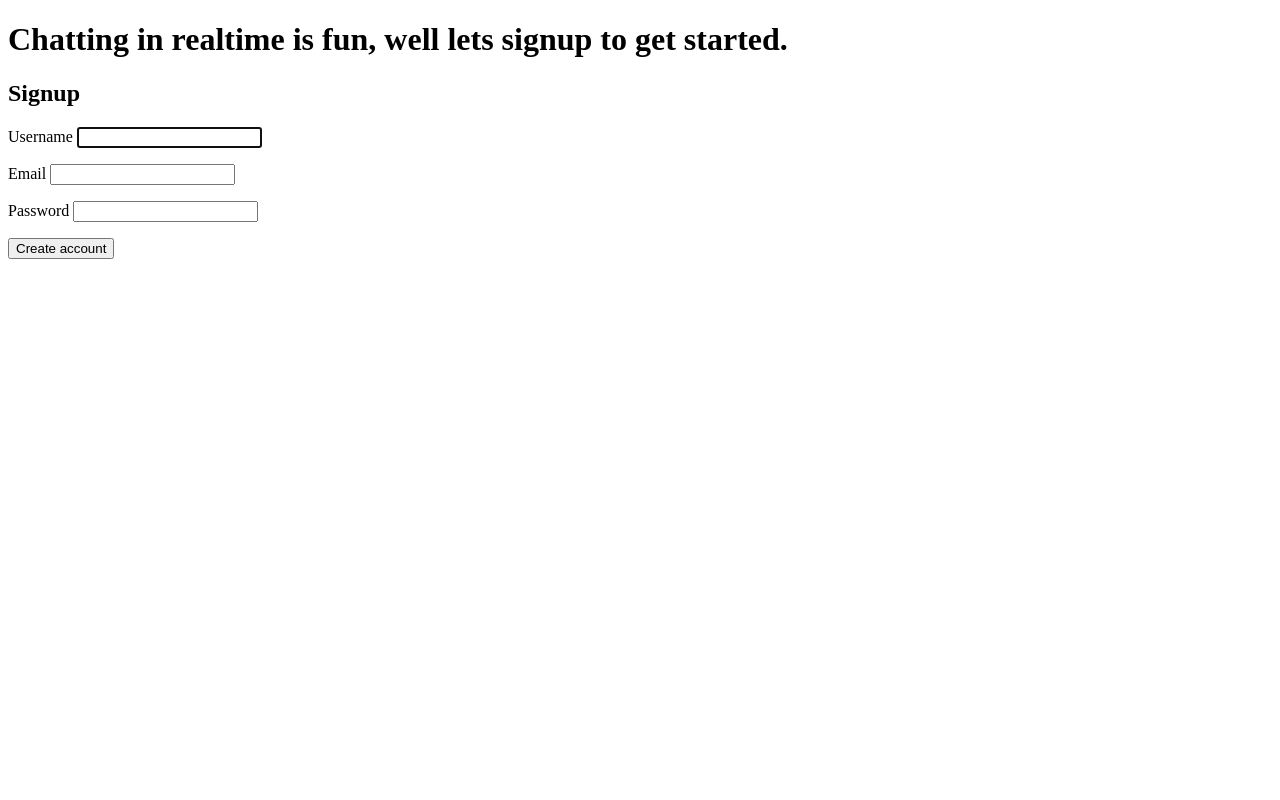
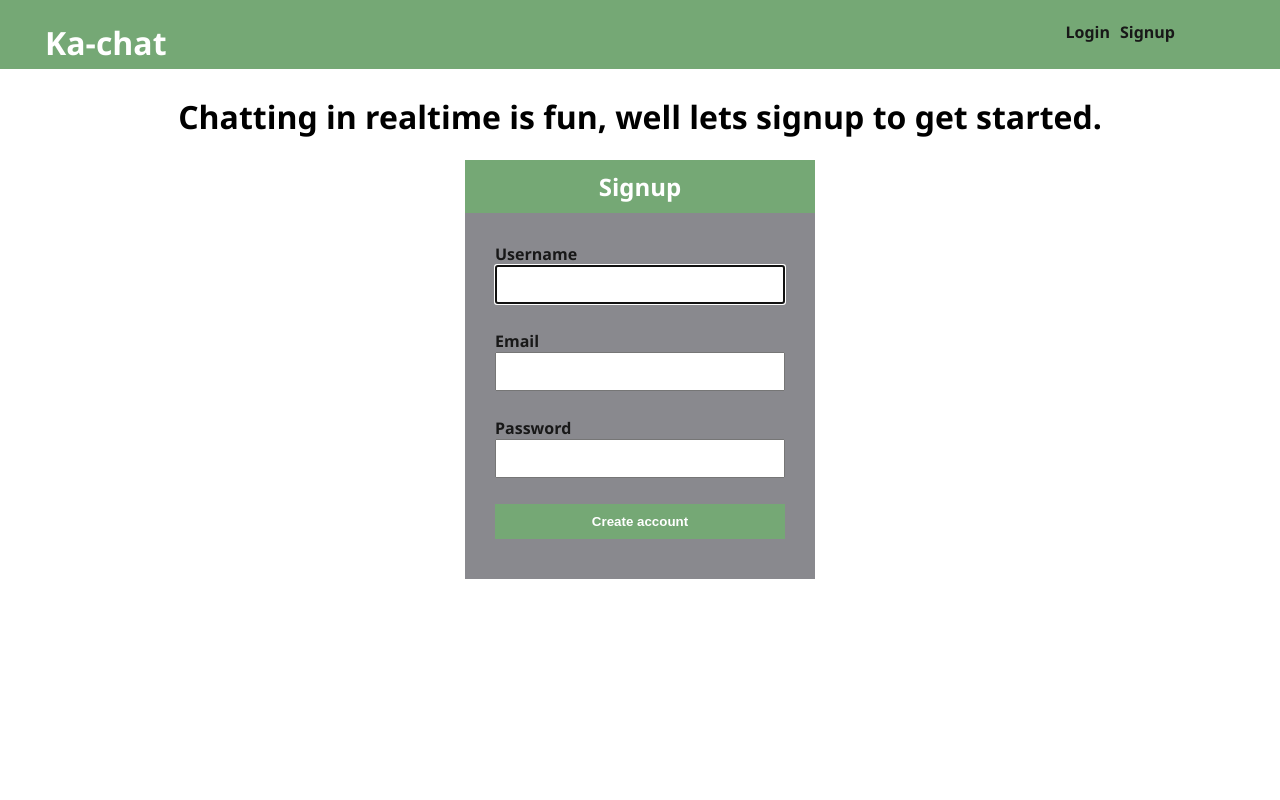
Before and after one commit to KabakiAntony/ka-chat, a Flask app: page / in a window 1280 px wide. Run offline with Flask 2, Linux system fonts and the light colour scheme.

Commit message:
added a nav bar

```diff
--- a/app/templates/prelogin-layout.html
+++ b/app/templates/prelogin-layout.html
@@ -5,9 +5,21 @@
     <meta http-equiv="X-UA-Compatible" content="IE=edge">
     <meta name="viewport" content="width=device-width, initial-scale=1.0">
     <title>{% block title %}{% endblock %}:: ka-chat</title>
+    <link rel="stylesheet" type="text/css" href="{{ url_for('static', filename='css/main_style.css') }}">
 </head>
 <body>
-    {% block content %}
-    {% endblock %}
+    <div class="container">
+        <nav>
+            <ul class="nav">
+                <li class="logo">Ka-chat</li>
+                <div class="nav-right">
+                    <li><a href="{{ url_for('users.chat') }}">Login</a></li>
+                    <li><a href="{{ url_for('users.index') }}">Signup</a></li>
+                </div>
+            </ul>
+        </nav>
+        {% block content %}
+        {% endblock %}
+    </div>
 </body>
 </html>
```
